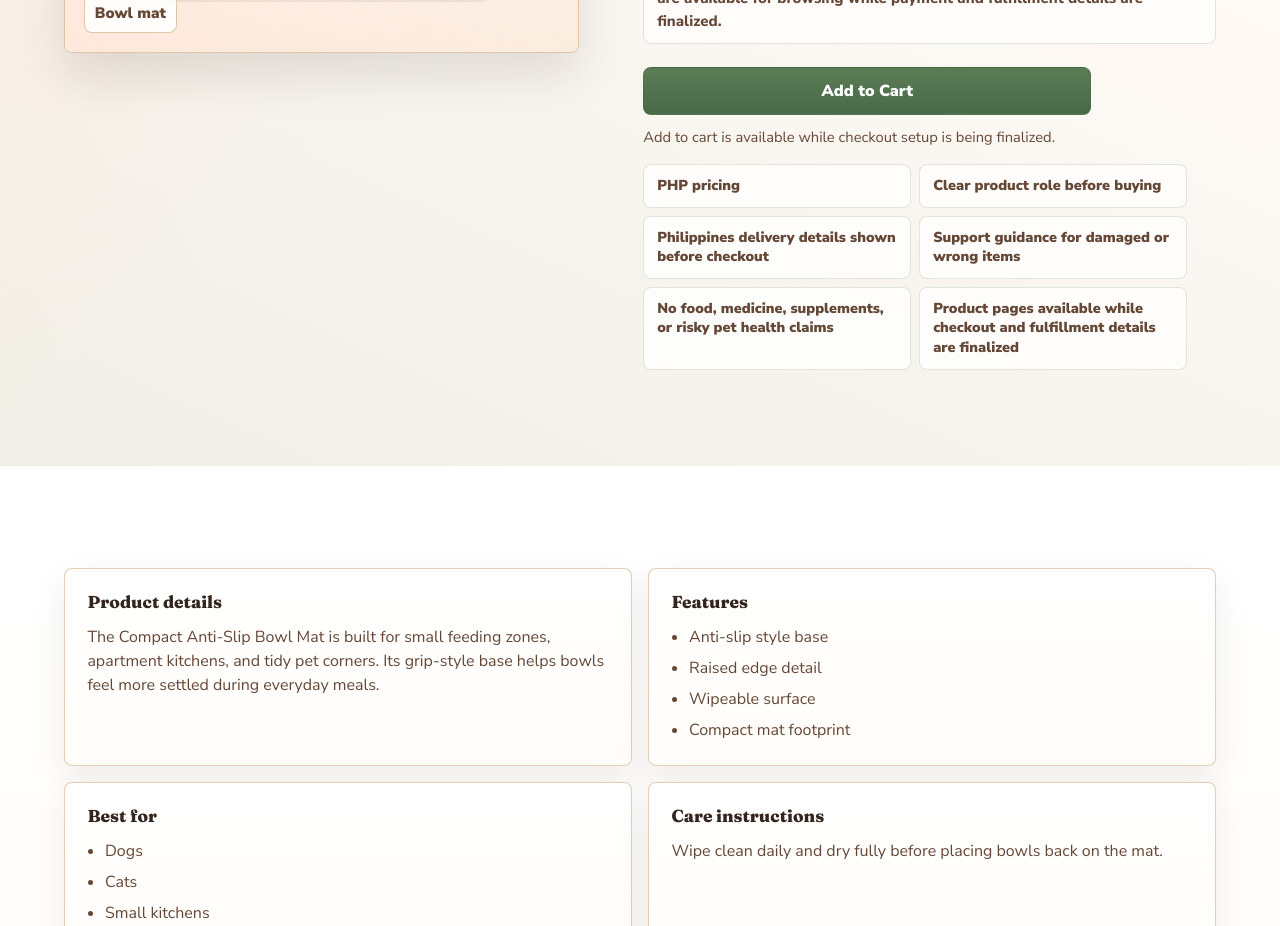
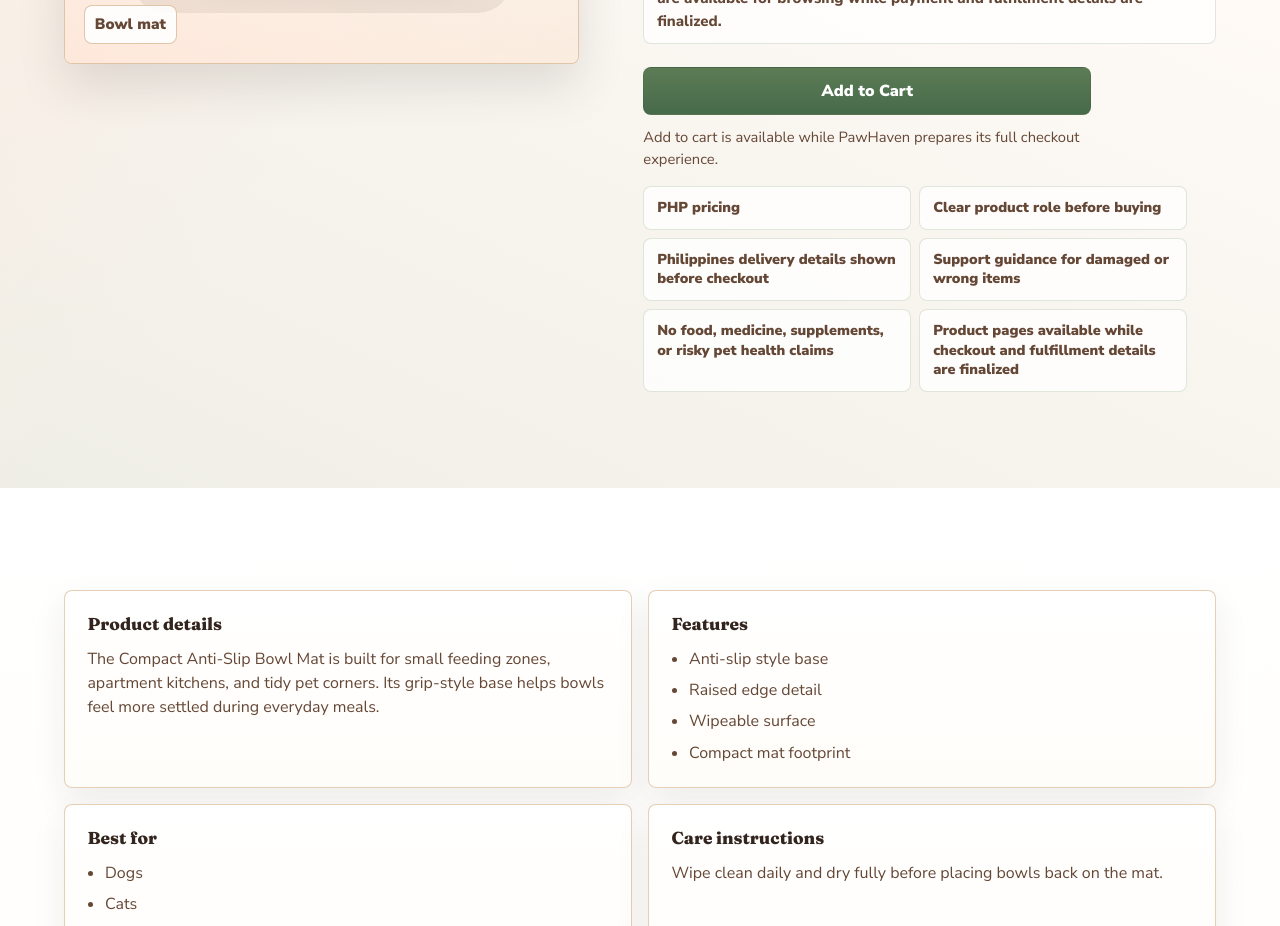
Before and after one commit to dell-eight/PawHaven, a Next.js app: page /products/anti-slip-pet-bowl-mat in a window 1280 px wide. Shown: the part 860-1786 px from the top of the page. Built offline with nearby package versions, Linux system fonts and the light colour scheme; no server answers.

Commit message:
Phase 10: Final Pre-Launch QA

```diff
--- a/components/cart/AddToCartButton.tsx
+++ b/components/cart/AddToCartButton.tsx
@@ -11,7 +11,7 @@ type AddToCartButtonProps = {
 export function AddToCartButton({ productId }: AddToCartButtonProps) {
   const { addItem } = useCart();
   const [status, setStatus] = useState(
-    "Add to cart is available while checkout setup is being finalized.",
+    "Add to cart is available while PawHaven prepares its full checkout experience.",
   );
 
   return (
--- a/components/layout/MobileNav.tsx
+++ b/components/layout/MobileNav.tsx
@@ -18,7 +18,11 @@ export function MobileNav({ links }: MobileNavProps) {
       onToggle={(event) => setIsOpen(event.currentTarget.open)}
       open={isOpen}
     >
-      <summary className="mobile-nav__toggle" aria-label="Open menu">
+      <summary
+        className="mobile-nav__toggle"
+        aria-expanded={isOpen}
+        aria-label={isOpen ? "Close menu" : "Open menu"}
+      >
         <span className="mobile-nav__line" aria-hidden="true" />
         <span className="mobile-nav__line" aria-hidden="true" />
         <span className="mobile-nav__line" aria-hidden="true" />
```
